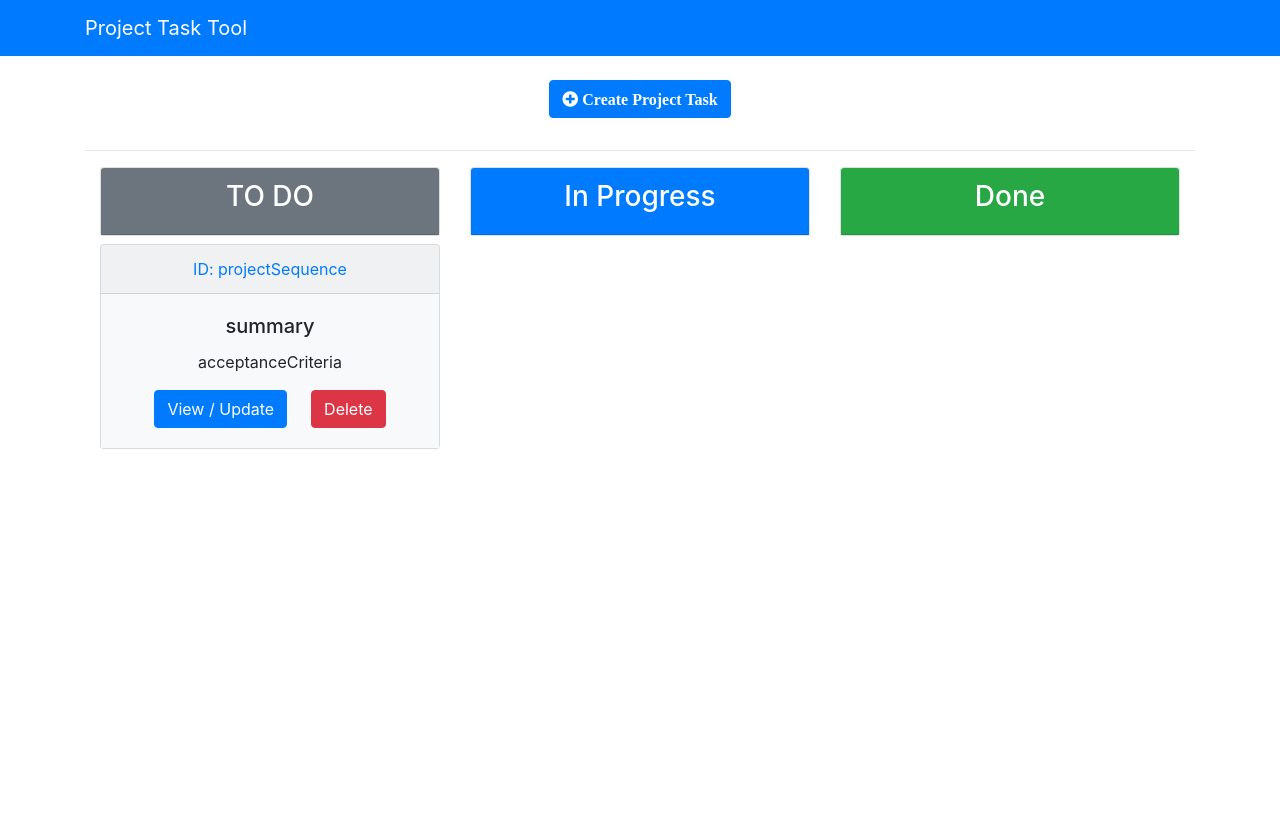
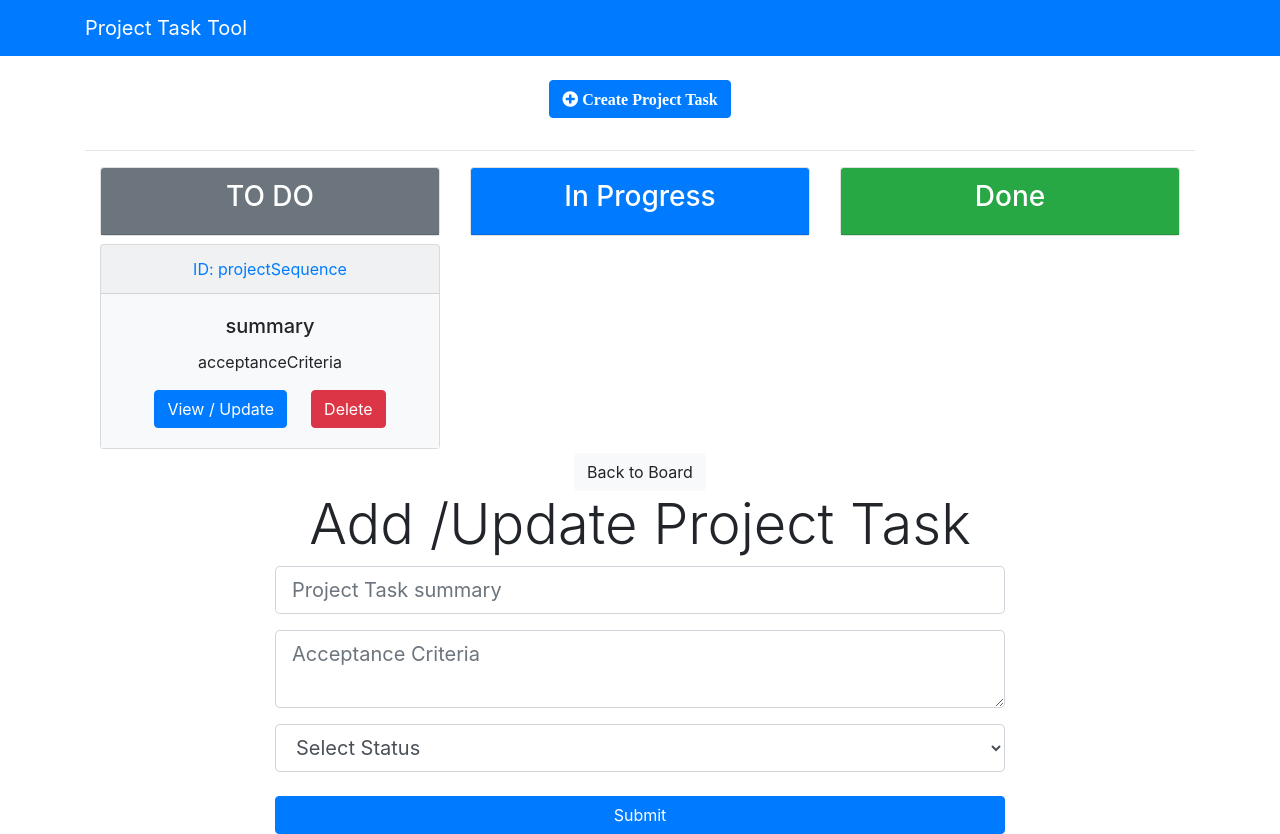
Before and after one commit to prasanganath/React-Spring-MVC, a React (Create React App) app in the folder project-board-react/: page /addProjectTask in a window 1280 px wide. Before the commit the page ends 800 px from the top, so only its background shows below. Built offline with nearby package versions, Linux system fonts and the light colour scheme.

Commit message:
update front end

```diff
--- a/project-board-react/src/App.js
+++ b/project-board-react/src/App.js
@@ -4,17 +4,21 @@
 import "bootstrap/dist/css/bootstrap.css";
 import Navbar from "./components/Navbar";
 import ProjectBoard from "./components/ProjectBoard";
+import { BrowserRouter as Router, Route } from "react-router-dom";
+import AddProjectTask from "./components/ProjectTask/AddProjectTask";
 
 
 class App extends Component {
 
   render(){
     return (
+      <Router>
       <div className="App">
         <Navbar />
         <ProjectBoard />
-
+        <Route exact path="/addProjectTask" component={AddProjectTask} />
       </div>
+      </Router>
     );
   }
 }
--- /dev/null
+++ b/project-board-react/src/components/ProjectTask/AddProjectTask.js
@@ -0,0 +1,41 @@
+import React, { Component } from 'react'
+
+class AddProjectTask extends Component {
+    render() {
+        return (
+            <div className="addProjectTask">
+        <div className="container">
+            <div className="row">
+                <div className="col-md-8 m-auto">
+                    <a href="/ProjectBoard.html" className="btn btn-light">
+                        Back to Board
+                    </a>
+                    <h4 className="display-4 text-center">Add /Update Project Task</h4>
+                    <form>
+                        <div className="form-group">
+                            <input type="text" className="form-control form-control-lg" name="summary" placeholder="Project Task summary" />
+                        </div>
+                        <div className="form-group">
+                            <textarea className="form-control form-control-lg" placeholder="Acceptance Criteria" name="acceptanceCriteria"></textarea>
+                        </div>
+                        <div className="form-group">
+                            <select className="form-control form-control-lg" name="status">
+                                <option value="">Select Status</option>
+                                <option value="TO_DO">TO DO</option>
+                                <option value="IN_PROGRESS">IN PROGRESS</option>
+                                <option value="DONE">DONE</option>
+                            </select>
+                        </div>
+                        <input type="submit" className="btn btn-primary btn-block mt-4" />
+                    </form>
+                </div>
+            </div>
+        </div>
+    </div>
+
+
+        )
+    }
+}
+
+export default AddProjectTask;
```
Also changed, not shown: project-board-react/src/components/ProjectTask/UpdateProjectTask.js (added, +41 -0 lines).
